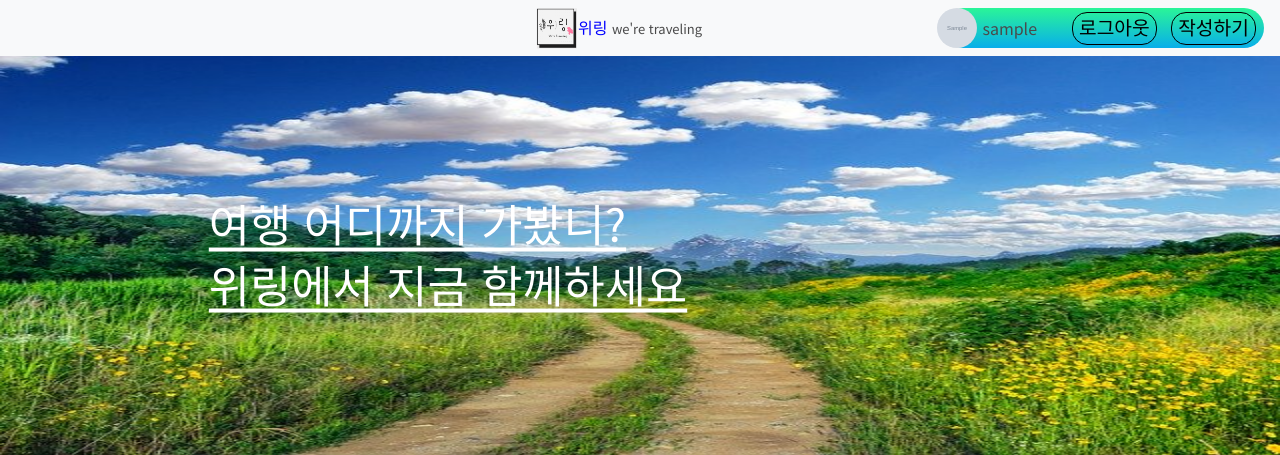
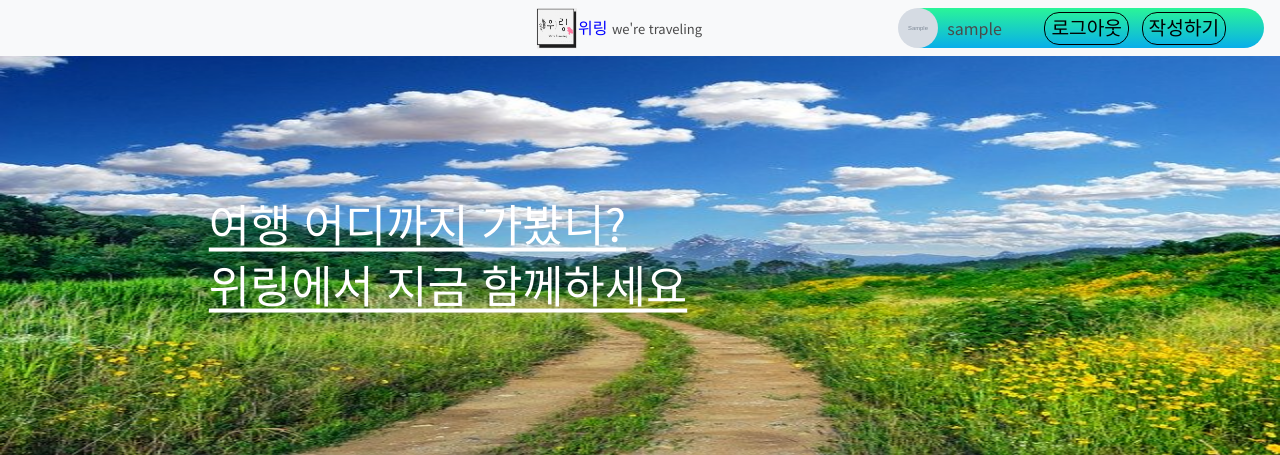
Before and after one commit to jtheeeeee/we_are_traveling, a Flask app: template templates/main.html in a window 1280 px wide. Shown: the top 455 px of the page. Run offline with Flask 2, Linux system fonts and the light colour scheme; the template is opened without the code that fills it: most values are stand-ins (such as "Sample title", 1, 10 or a date in 2020); grey boxes marked "Sample" are stand-in pictures; some libraries are stand-ins or nearby versions.

Commit message:
css 일부 수정
css 일부 수정

```diff
--- a/static/css/main.css
+++ b/static/css/main.css
@@ -8,10 +8,10 @@ body {font-family: 'Noto Sans KR', sans-serif; display:flex;align-content:center
 #header h1 {position: absolute; left: 50%; top: 50%; transform: translate(-50%, -50%); text-align: center; color: blue;}
 #header img {position:absolute; right: 85%; top: 50%; transform: translate(-50%, -50%); width: 70px; height: 50px;}
 .subtitle {font-size: small;}
-.writing{position:absolute; color:black; left:71%; top:10%; border-radius:15px; border:1px solid black; background:0 0;  cursor:pointer;font-size: 1.2rem;  }
-.login{position:absolute; color:black; left:90%; top:30%; border-radius:15px; border:1px solid black; background:0 0;  cursor:pointer;font-size: 1.2rem;  }
-.login_out{position:absolute; color:black; left:40%; top:10%; border-radius:15px; border:1px solid black; background:0 0;  cursor:pointer;font-size: 1.2rem;  }
-.profile_box{position:relative; left:0%; background-color: #08AEEA;background-image: linear-gradient(0deg, #08AEEA 0%, #2AF598 100%); width: 320px; height: 40px; border-radius: 20px;}
+.writing{position:absolute; color:black; left:66%; top:10%; border-radius:15px; border:1px solid black; background:0 0;  cursor:pointer;font-size: 1.2rem;  }
+.login{position:absolute; color:black; left:93%; top:30%; border-radius:15px; border:1px solid black; background:0 0;  cursor:pointer;font-size: 1.2rem;  }
+.login_out{position:absolute; color:black; left:39%; top:10%; border-radius:15px; border:1px solid black; background:0 0;  cursor:pointer;font-size: 1.2rem;  }
+.profile_box{position:relative; left:0%; background-color: #08AEEA;background-image: linear-gradient(0deg, #08AEEA 0%, #2AF598 100%); width: 360px; height: 40px; border-radius: 20px;}
 .profile_text{position:absolute; width: 150px; height: 40px; left: 12%; top: 20%;}
 
 
```
